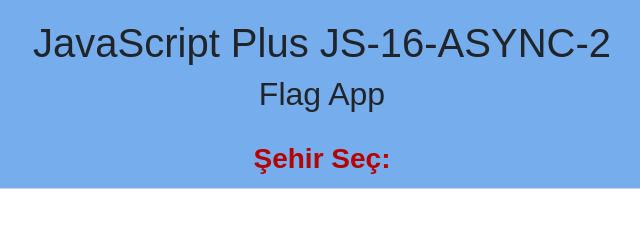
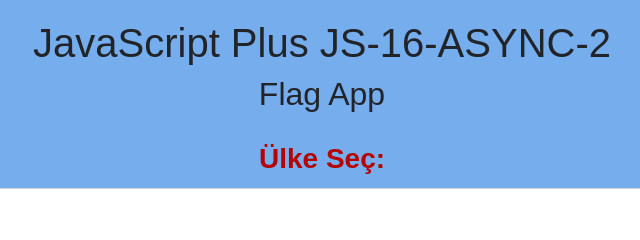
Before and after one commit to Umit8098/Project-js-Flag-App, a plain HTML site: page index.html in a window 1280 px wide. Shown: the top 240 px of the page, 318-958 px from the left. Drawn offline with nearby package versions, Linux system fonts and the light colour scheme; no server answers.

Commit message:
select-label update

```diff
--- a/index.html
+++ b/index.html
@@ -45,7 +45,7 @@
         <select id="countrySelect" class="form-select">
           <option value="">Bir ülke seçin...</option>
         </select> -->
-        <label for="countrySelect" class="select-label">Şehir Seç:</label>
+        <label for="countrySelect" class="select-label">Ülke Seç:</label>
         <select id="countrySelect" class="form-select" multiple size="8">
           <option value="">Bir ülke seçin...</option>
         </select>
```
